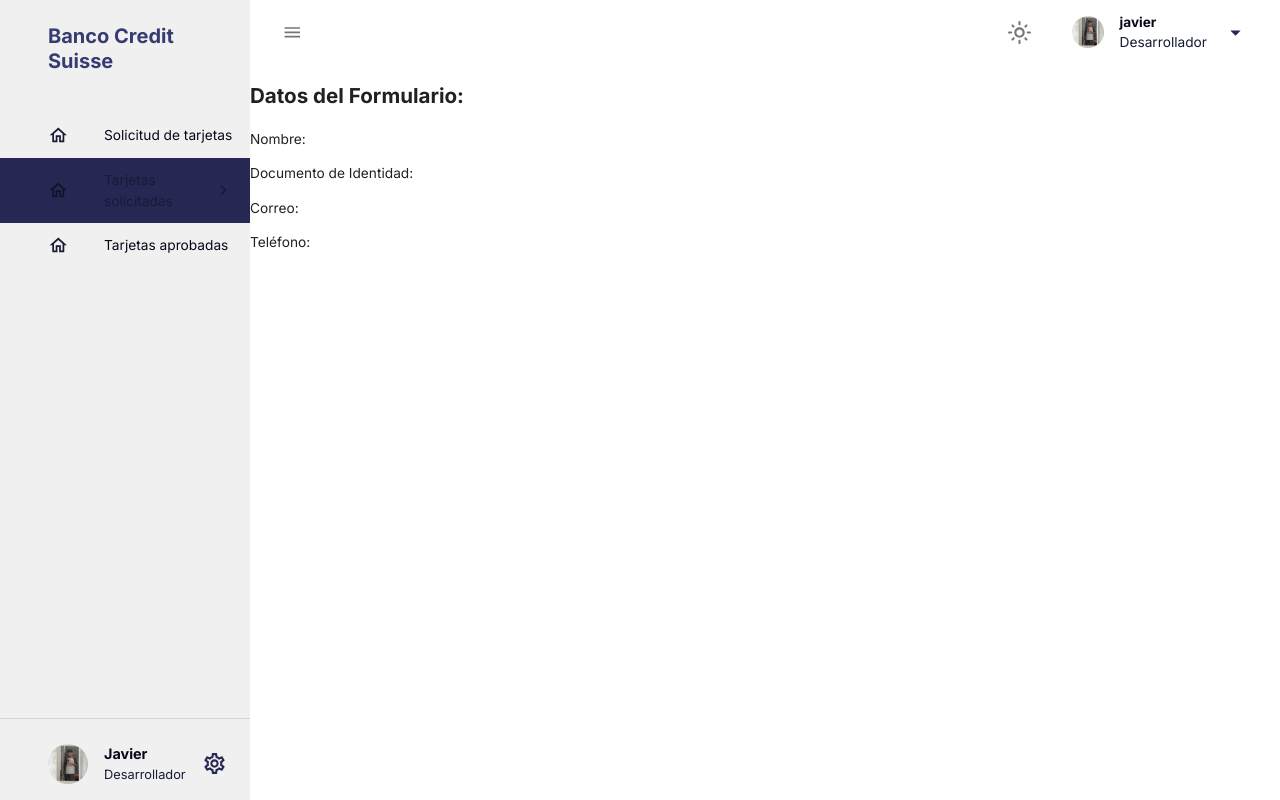
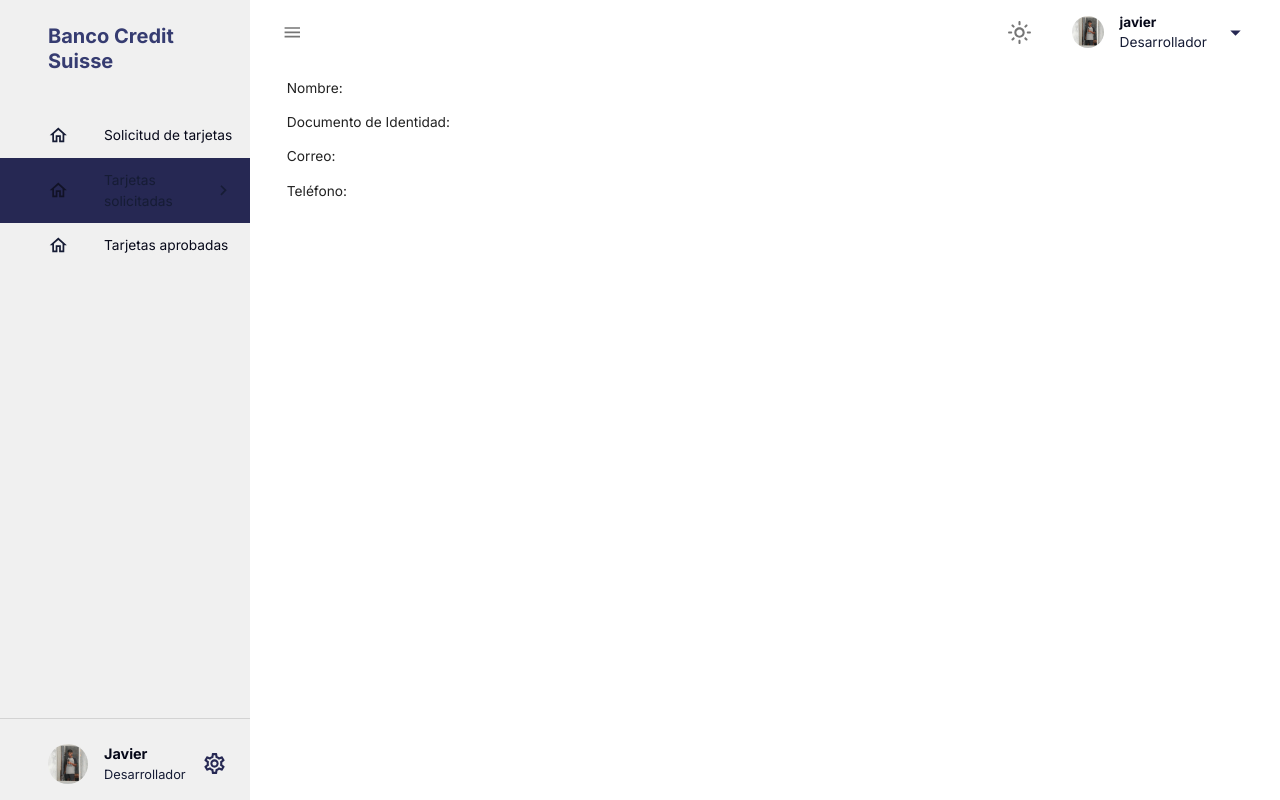
Before and after one commit to Jalx1000/Entrevista, a React (Vite) app: page /solicitadas in a window 1280 px wide. Built offline with nearby package versions, Linux system fonts and the light colour scheme.

Commit message:
listando

```diff
--- a/package.json
+++ b/package.json
@@ -24,7 +24,8 @@
     "react": "^18.2.0",
     "react-dom": "^18.2.0",
     "react-redux": "^8.0.1",
-    "react-router-dom": "^6.21.1"
+    "react-router-dom": "^6.21.1",
+    "uuid": "^9.0.1"
   },
   "devDependencies": {
     "@testing-library/dom": "^9.2.0",
--- a/src/features/form/formSlice.ts
+++ b/src/features/form/formSlice.ts
@@ -3,34 +3,32 @@
 interface FormData {
   id: number
   nombre: string
-  documentoIdentidad: string
-  correo: string
-  telefono: string
+  ci: string
+  email: string
+  cell: string
 }
 
-interface FormState {
-  formData: FormData
-}
-
-const initialState: FormState = {
-  formData: {
+const initialState: FormData[] = [
+  {
     id: 0,
     nombre: "",
-    documentoIdentidad: "",
-    correo: "",
-    telefono: "",
+    ci: "",
+    email: "",
+    cell: "",
   },
-}
+]
 
 const formSlice = createSlice({
   name: "form",
   initialState,
   reducers: {
     updateFormData: (state, action: PayloadAction<FormData>) => {
-      state.formData = action.payload
+      state.push(action.payload)
     },
     resetFormData: (state) => {
-      state.formData = initialState.formData
+      // Restablece el formulario al estado inicial
+      state.length = 1
+      state[0] = initialState[0]
     },
   },
 })
--- a/src/pages/TarjetasSolicitadas/TarjetasSolicitadas.tsx
+++ b/src/pages/TarjetasSolicitadas/TarjetasSolicitadas.tsx
@@ -1,20 +1,33 @@
 import React from "react"
 import { useSelector } from "react-redux"
 import { RootState } from "../../app/store"
+import { Box } from "@mui/material"
 
 function TarjetasSolicitadas() {
   // Accede al estado de Redux para obtener los datos del formulario
-  const formData = useSelector((state: RootState) => state.form.formData)
+  const formData = useSelector((state: RootState) => state.form)
 
   // Renderiza los datos en el componente
   return (
-    <div>
-      <h2>Datos del Formulario:</h2>
-      <p>Nombre: {formData.nombre}</p>
-      <p>Documento de Identidad: {formData.documentoIdentidad}</p>
-      <p>Correo: {formData.correo}</p>
-      <p>Teléfono: {formData.telefono}</p>
-    </div>
+    <Box>
+      <div
+        className=""
+        style={{
+          display: "flex",
+          flexWrap: "wrap",
+          justifyContent: "space-between",
+        }}
+      >
+        {formData.map((data) => (
+          <div key={data.id} style={{ margin: "0 2.3rem" }}>
+            <p>Nombre: {data.nombre}</p>
+            <p>Documento de Identidad: {data.ci}</p>
+            <p>Correo: {data.email}</p>
+            <p>Teléfono: {data.cell}</p>
+          </div>
+        ))}
+      </div>
+    </Box>
   )
 }
 
--- a/src/pages/solicutudTarjetas/SolicitudTarjetas.tsx
+++ b/src/pages/solicutudTarjetas/SolicitudTarjetas.tsx
@@ -1,4 +1,4 @@
-import React from "react"
+import React, { useEffect, useState } from "react"
 import {
   TextField,
   Button,
@@ -10,24 +10,32 @@
 import { useAppDispatch, useAppSelector } from "../../app/hooks"
 import { resetFormData, updateFormData } from "../../features/form/formSlice"
 import { RootState } from "../../app/store"
+import { v4 as uuid } from "uuid"
 
 function SolicitudTarjetas() {
   const dispatch = useAppDispatch()
-  const formData = useAppSelector((state: RootState) => state.form.formData)
+  const formData = useAppSelector((state: RootState) => state.form)
 
-  const handleChange = (
-    e: React.ChangeEvent<HTMLInputElement>,
-    fieldName: keyof typeof formData,
-  ) => {
-    dispatch(updateFormData({ ...formData, [fieldName]: e.target.value }))
+  const [task, setTask] = useState({
+    nombre: "",
+    ci: "",
+    email: "",
+    cell: "",
+  })
+
+  const handleChange = (e) => {
+    setTask({
+      ...task,
+      [e.target.name]: e.target.value,
+    })
+    console.log(task)
   }
 
   const handleSubmit = (e: React.FormEvent) => {
     e.preventDefault()
     console.log("Formulario enviado:", formData)
-    dispatch(resetFormData())
+    dispatch(updateFormData({ ...task, id: uuid() }))
   }
-
   return (
     <Container component="main" maxWidth="xs">
       <Paper
@@ -49,8 +57,9 @@
                 fullWidth
                 label="Nombre"
                 variant="outlined"
-                value={formData.nombre}
-                onChange={(e) => handleChange(e, "nombre")}
+                value={task.nombre}
+                name="nombre"
+                onChange={handleChange}
               />
             </Grid>
             <Grid item xs={12}>
@@ -58,8 +67,9 @@
                 fullWidth
                 label="Documento de Identidad"
                 variant="outlined"
-                value={formData.documentoIdentidad}
-                onChange={(e) => handleChange(e, "documentoIdentidad")}
+                name="ci"
+                value={task.ci}
+                onChange={handleChange}
               />
             </Grid>
             <Grid item xs={12}>
@@ -67,18 +77,21 @@
                 fullWidth
                 label="Correo"
                 type="email"
+                name="email"
                 variant="outlined"
-                value={formData.correo}
-                onChange={(e) => handleChange(e, "correo")}
+                value={task.email}
+                onChange={handleChange}
               />
             </Grid>
             <Grid item xs={12}>
               <TextField
                 fullWidth
                 label="Teléfono"
+                type="number"
+                name="cell"
                 variant="outlined"
-                value={formData.telefono}
-                onChange={(e) => handleChange(e, "telefono")}
+                value={task.cell}
+                onChange={handleChange}
               />
             </Grid>
           </Grid>
```
Also changed, not shown: 1 other file (tests, documents, lock files or other folders).
